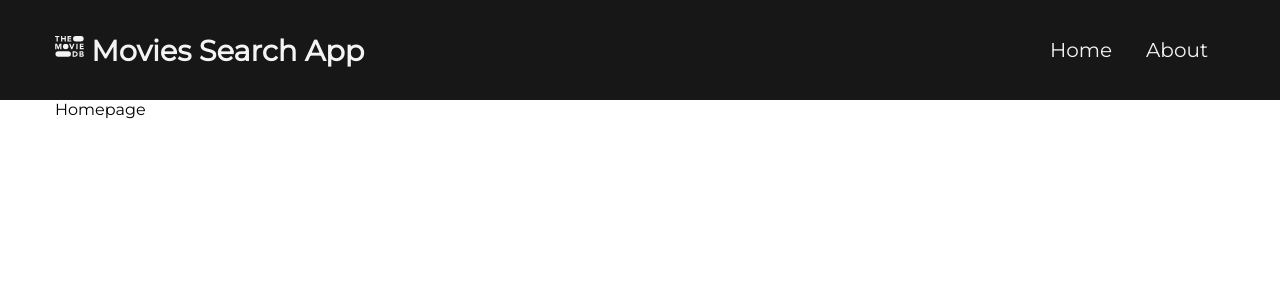
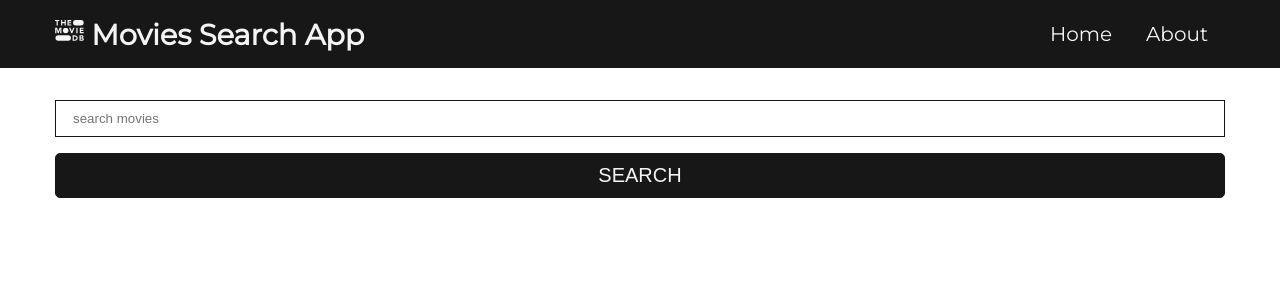
Before and after one commit to Shollytemmy/movies-search-software, a React (Create React App) app: page / in a window 1280 px wide. Shown: the top 300 px of the page. Built offline with nearby package versions, Linux system fonts and the light colour scheme.

Commit message:
Search input and button completed

```diff
--- a/src/components/Searchbar.js
+++ b/src/components/Searchbar.js
@@ -0,0 +1,21 @@
+import React, { useState } from 'react'
+import {GoSearch} from 'react-icons/go'
+
+export const Searchbar = () => {
+    const [searchQuery, updateSearch] = useState('')
+
+    const handleSearch = (e) => {
+        e.preventDefault();
+        console.log('searchQuery', searchQuery);
+    }
+  return (
+    <div className='searchbar'>
+        <form className='searchbar__form'>
+
+            <input type="text" placeholder='search movies' value={searchQuery} onChange = {(e) => updateSearch(e.target.value)} />
+            <button onClick={handleSearch} className='ctn ctn-block'>SEARCH</button>
+        </form>
+
+    </div>
+  )
+}
--- a/src/index.css
+++ b/src/index.css
@@ -1,6 +1,16 @@
+:root{
+  --dark-color: #171717;
+  --hover-color: #3c94;
+  --main-color: #f4f4f4
+}
+
+*{
+  margin: 0;
+    padding: 0;
+    box-sizing: border-box;
+}
+
 body {
-  margin: 0;
-  padding: 0;
   font-family: 'Montserrat', sans-serif;
   box-sizing: border-box;
 }
@@ -11,27 +21,47 @@ body {
   margin: auto;
 }
 
+.ctn{
+  padding: 10px 17px;
+  border: 1px solid var(--dark-color);
+  background-color: var(--dark-color);
+  color: var(--main-color);
+  font-size: 20px;
+  margin: 1rem 0;
+  cursor: pointer;
+  border-radius: 5px;
+}
+
+.ctn:hover{
+  color: var(--hover-color);
+
+}
+
+.ctn-block{
+  display: block;
+  width: 100%;
+}
+
 /* Navbar styles*/
 .navbar{
   padding: 0.3rem;
-  background-color: #171717;
+  background-color: var(--dark-color);
 }
 
 .navbar__nav{
   display: flex;
   justify-content: space-between;
   align-items: center;
-  border: 0px solid red;
 }
 
 .nav__brand a{
   font-size: 1.8rem;
-  color: #f4f4f4;
+  color: var(--main-color);
   text-decoration: none;
 }
 
 .nav__brand a:hover{
-  color: #3c94;
+  color: var(--hover-color);
 }
 
 .nav__links{
@@ -42,7 +72,6 @@ body {
 }
 
 .links__link{
-  border: 0px solid red;
   padding: 1rem;
 
 
@@ -50,13 +79,37 @@ body {
 
 .links__link a{
   display: block;
-  color: #f4f4f4;
+  color: var(--main-color);
   font-size: 20px;
   text-decoration: none;
-  border: 1px solid #171717;
+  border: 1px solid var(--dark-color);
 }
 
 .links__link a:hover{
-  border-bottom: 1px solid #3c94;
-  color:#3c94;
+  border-bottom: 1px solid var(--hover-color);
+  color:var(--hover-color);
 }
+
+/* searchbar style*/
+
+.searchbar{
+  width: 100%;
+  margin: 2rem 0;
+
+
+}
+
+.searchbar__form > input{
+  width: 100%;
+  padding: 10px 17px;
+  border: 1px solid var(--dark-color);
+  outline: 0ch;
+  /* background-color: var(--main-color);
+  font-size: 20px; */
+  color: var(--dark-color);
+}
+
+.searchbar__form > input:focus{
+  border: 1px solid var(--hover-color);
+  box-shadow: 0 0 1px 1px rgba(60px, 48px, 39px, 0.5);
+}
--- a/src/pages/Homepage.js
+++ b/src/pages/Homepage.js
@@ -1,7 +1,9 @@
 import React from 'react'
-
+import { Searchbar } from '../components/Searchbar'
 export const Homepage = () => {
   return (
-    <div>Homepage</div>
+    <div>
+        <Searchbar />
+    </div>
   )
 }
```
